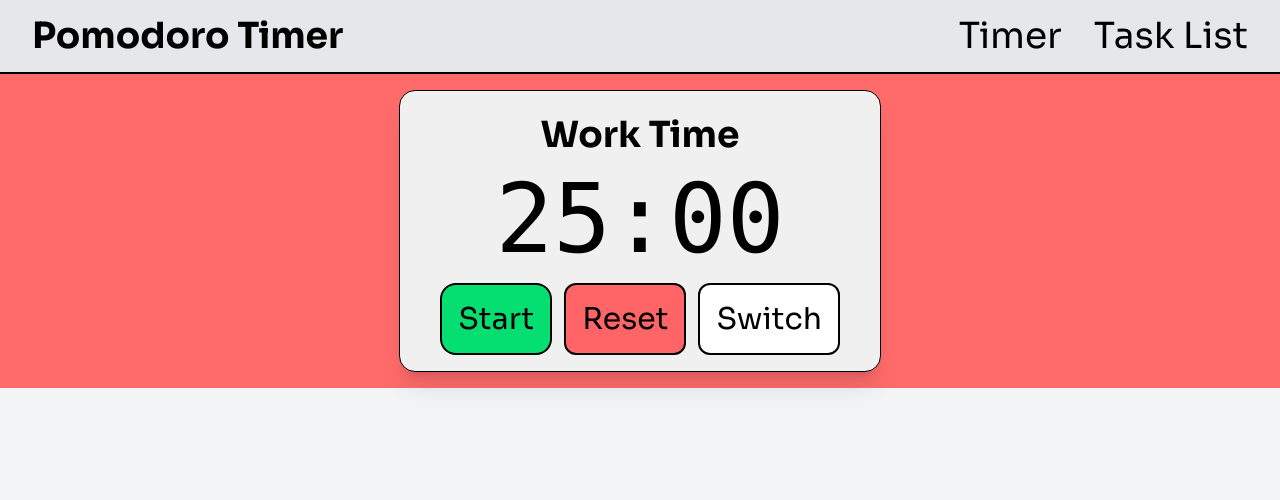
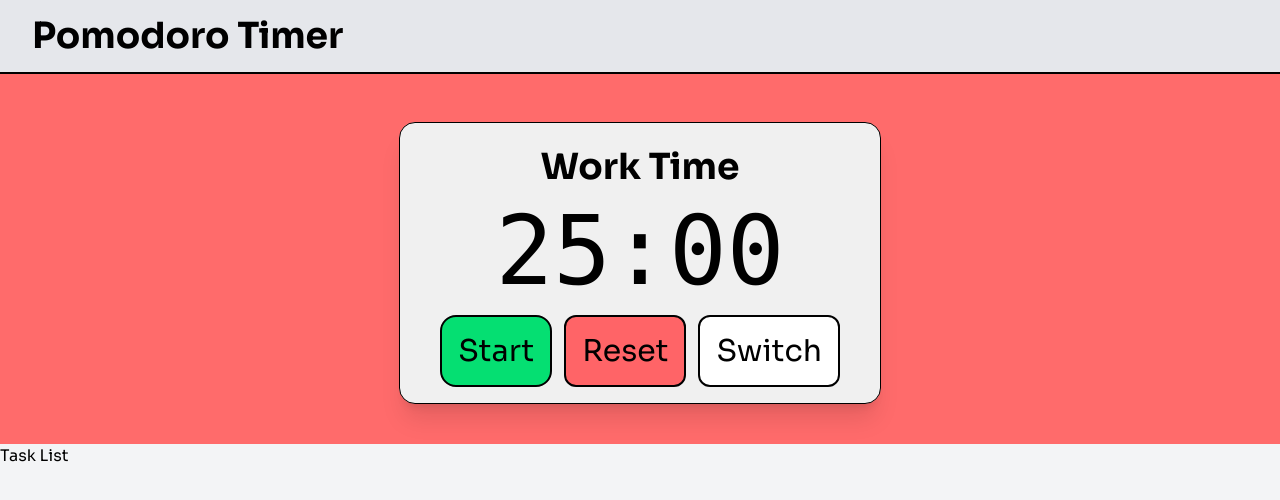
Before and after one commit to ardhii-m/pomodoro-app, a React (Vite) app: page / in a window 1280 px wide. Shown: the top 500 px of the page. Built offline with nearby package versions, Linux system fonts and the light colour scheme.

Commit message:
removed navbar, adjustment on routing

```diff
--- a/src/App.jsx
+++ b/src/App.jsx
@@ -1,24 +1,20 @@
-import Navbar from "./components/header/Navbar";
 import { Route, Routes } from "react-router-dom";
-import CountdownTimer from "./components/timers/CountdownTimer"
 import NotFound from "./pages/NotFound";
+import MainPage from "./pages/MainPage";
 
 function App() {
   return (
     <>
       <div className="bg-gray-100 h-screen w-screen">
-        <header className="bg-gray-200 flex flex-col sm:flex-row items-center gap-4 justify-between px-8 border-b-2 shadow-md py-4">
+        <header className="bg-gray-200 flex flex-col sm:flex-row items-center gap-6 sm:gap-4 justify-between px-8 border-b-2 shadow-md py-4">
           <h1 className="text-4xl text-center font-bold">Pomodoro Timer</h1>
-          <Navbar />
         </header>
         <main>
           <Routes>
             {/* Pomodoro Timer */}
-            <Route path='/' element={<CountdownTimer />} />
-            <Route path='/timer' element={<CountdownTimer />} />
-            {/* Task List */}
+            <Route path='/' element={<MainPage />} />
+            <Route path="/*" element={<NotFound />} />
 
-            <Route path="*" element={<NotFound />} />
           </Routes>
         </main>
 
--- a/src/components/header/Navbar.jsx
+++ b/src/components/header/Navbar.jsx
@@ -1,17 +1,19 @@
 import React from "react";
 import { Link } from "react-router-dom";
-
 
 function Navbar() {
   return (
     <nav>
-      <ul className="flex space-x-8 text-3xl sm:text-4xl items-center">
-        <li className="flex-2">
-        <Link to="/timer" className="hover:text-gray-600">Timer</Link>
+      <ul className="flex text-center gap-4 text-2xl sm:text-3xl items-center">
+        <li>
+          <button>
+            <Link to="/timer" className="p-2 hover:font-bold">
+              Timer
+            </Link>
+          </button>
         </li>
-        <li className="flex-5">
-          <a>Task List</a>
-        </li>
+        <li><button className="m-2 hover:font-bold">Task List</button></li>
+        <li><button className="p-2 hover:font-bold">About</button></li>
       </ul>
     </nav>
   );
--- a/src/components/timers/CountdownTimer.jsx
+++ b/src/components/timers/CountdownTimer.jsx
@@ -49,7 +49,7 @@ function CountdownTimer() {
   };
 
   return (
-    <div className="bg-[#FF6B6B] flex items-center justify-center px-2">
+    <div className="bg-[#FF6B6B] flex items-center justify-center px-2 pt-8 pb-6">
       <div className="my-4 w-full max-w-max text-center bg-[#f0f0f0] shadow-xl rounded-2xl space-y-4 border-1 p-4 mx-4">
         <h1 className="pt-2 text-3xl sm:text-4xl font-bold">
           {mode === "work" ? "Work Time" : "Rest Time"}
--- /dev/null
+++ b/src/components/to-do-list/TaskList.jsx
@@ -0,0 +1,11 @@
+import React from "react";
+
+function TaskList() {
+ return (
+  <div>
+    <p>Task List</p>
+  </div>
+ )
+}
+
+export default TaskList;
--- /dev/null
+++ b/src/pages/MainPage.jsx
@@ -0,0 +1,14 @@
+import React from "react";
+import CountdownTimer from "../components/timers/CountdownTimer";
+import TaskList from "../components/to-do-list/TaskList";
+
+function MainPage() {
+  return (
+    <section>
+      <CountdownTimer />
+      <TaskList />
+    </section>
+  )
+}
+
+export default MainPage;
```
